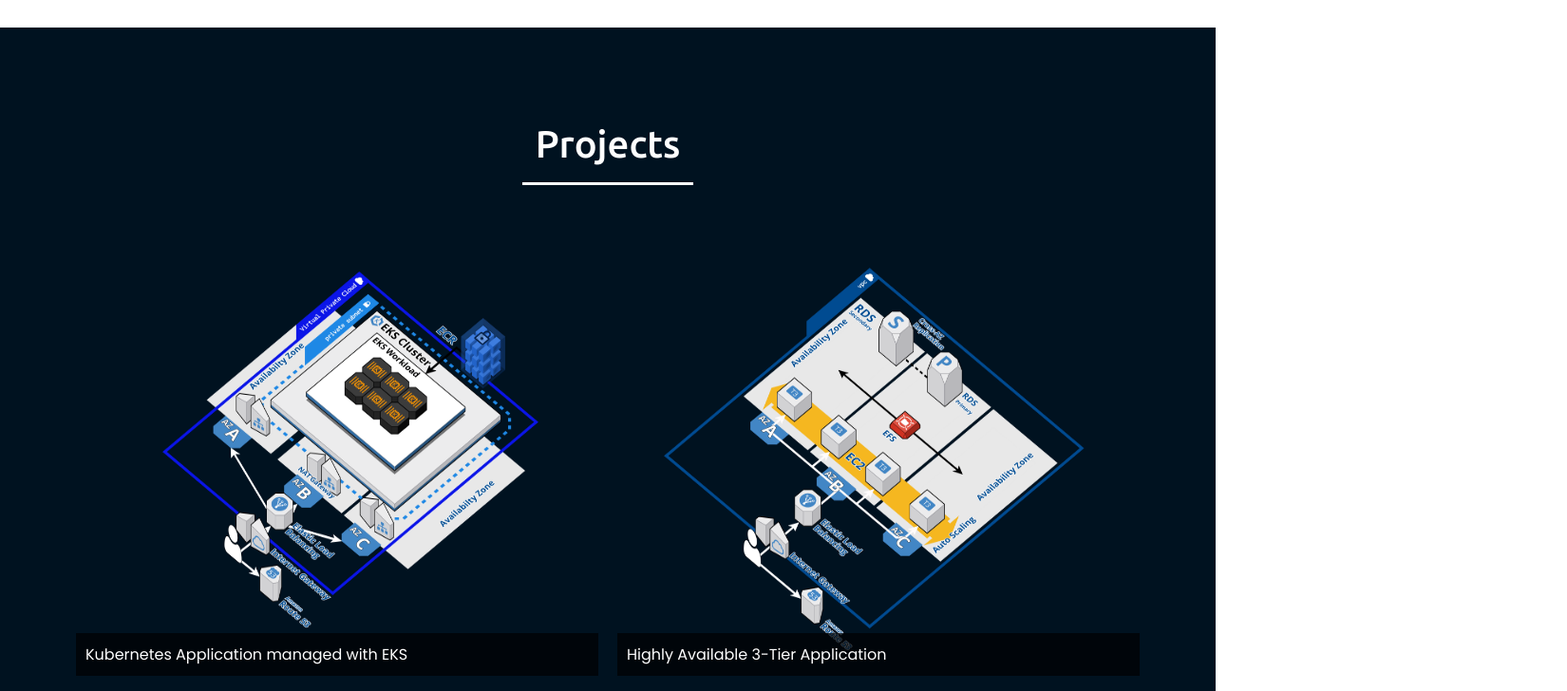
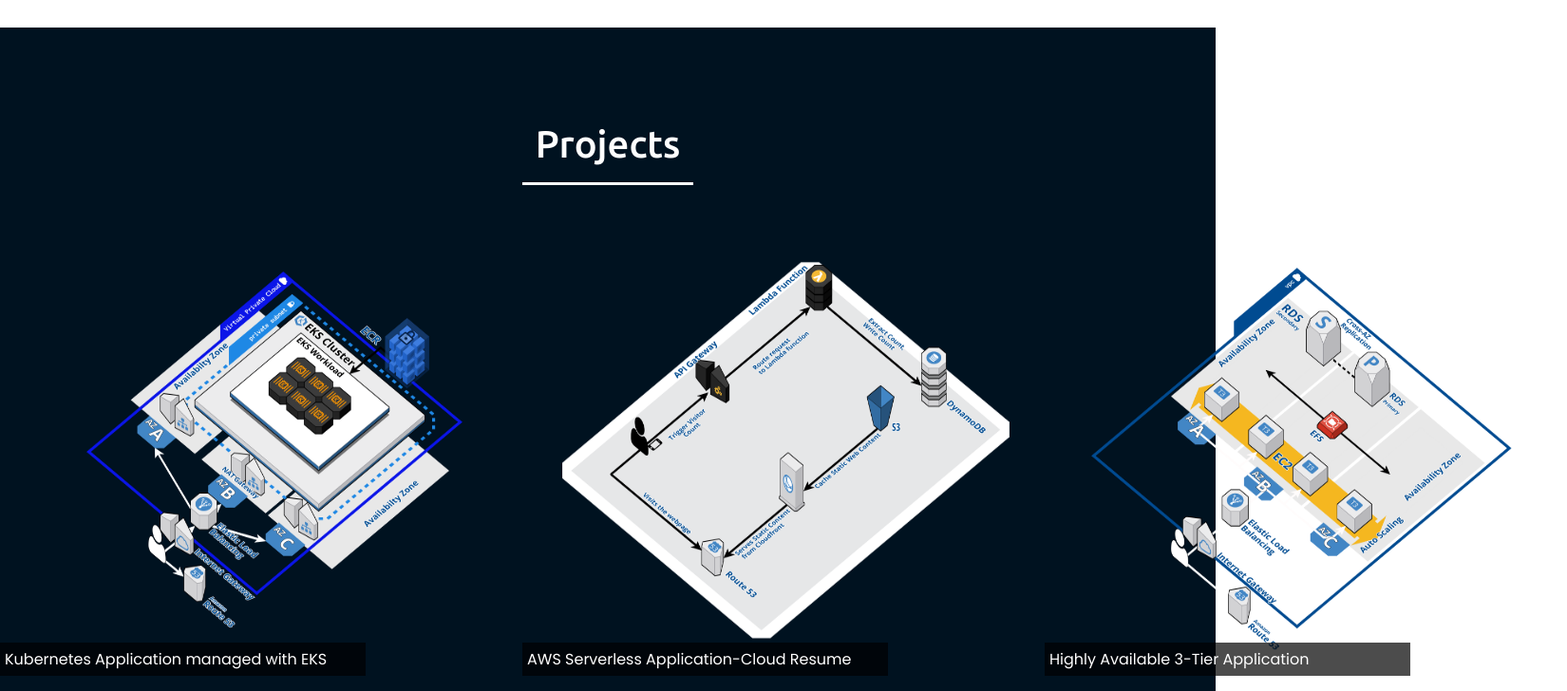
Before and after one commit to TafariBeckford/Cloud-Resume-Front-End, a plain HTML site: page cloudresume/index.html in a window 1280 px wide. Shown: the part 1420-2148 px from the top of the page at 95% size, 1650 px wide, since content can reach past the window. Drawn offline with nearby package versions, Linux system fonts and the light colour scheme; no server answers.

Commit message:
updated project section

```diff
--- a/cloudresume/index.html
+++ b/cloudresume/index.html
@@ -74,17 +74,22 @@
 
     <!-- Education Section-->
     <section class="projects" id="projects">
-        <div class="max-width">
             <h2 class="title">Projects</h2>
             <div class="gallery">
                 <div class="image">
                   <img src="images/AWS-EKS.png" alt="Image 1" class="modal-image" width="550" height="450">
                   <div class="caption">Kubernetes Application managed with EKS</div>
                 </div>
+
                 <div class="image">
-                  <img src="images/Three-Tier.png" alt="Image 2" class="modal-image" width="550" height="450">
-                  <div class="caption">Highly Available 3-Tier Application </div>
+                  <img src="images/Serverless.png" alt="Image 2" class="modal-image" width="550" height="450">
+                  <div class="caption">AWS Serverless Application-Cloud Resume</div>
                 </div>
+
+                <div class="image">
+                    <img src="images/Three-Tier.png" alt="Image 2" class="modal-image" width="550" height="450">
+                    <div class="caption">Highly Available 3-Tier Application </div>
+                  </div>
               </div>
 
               <!-- Modal -->
--- a/cloudresume/style.css
+++ b/cloudresume/style.css
@@ -720,10 +720,10 @@ color: #000000/* set the text color */
   position: absolute;
   bottom: 0;
   left: 0;
-  width: 100%;
+  width: 70%;
   background-color: rgba(0, 0, 0, 0.7);
   color: #fff;
-  padding: 10px;
+  padding: 5px;
 }
 
 .modal {
```
Also changed, not shown: cloudresume/images/Serverless.png (added).
